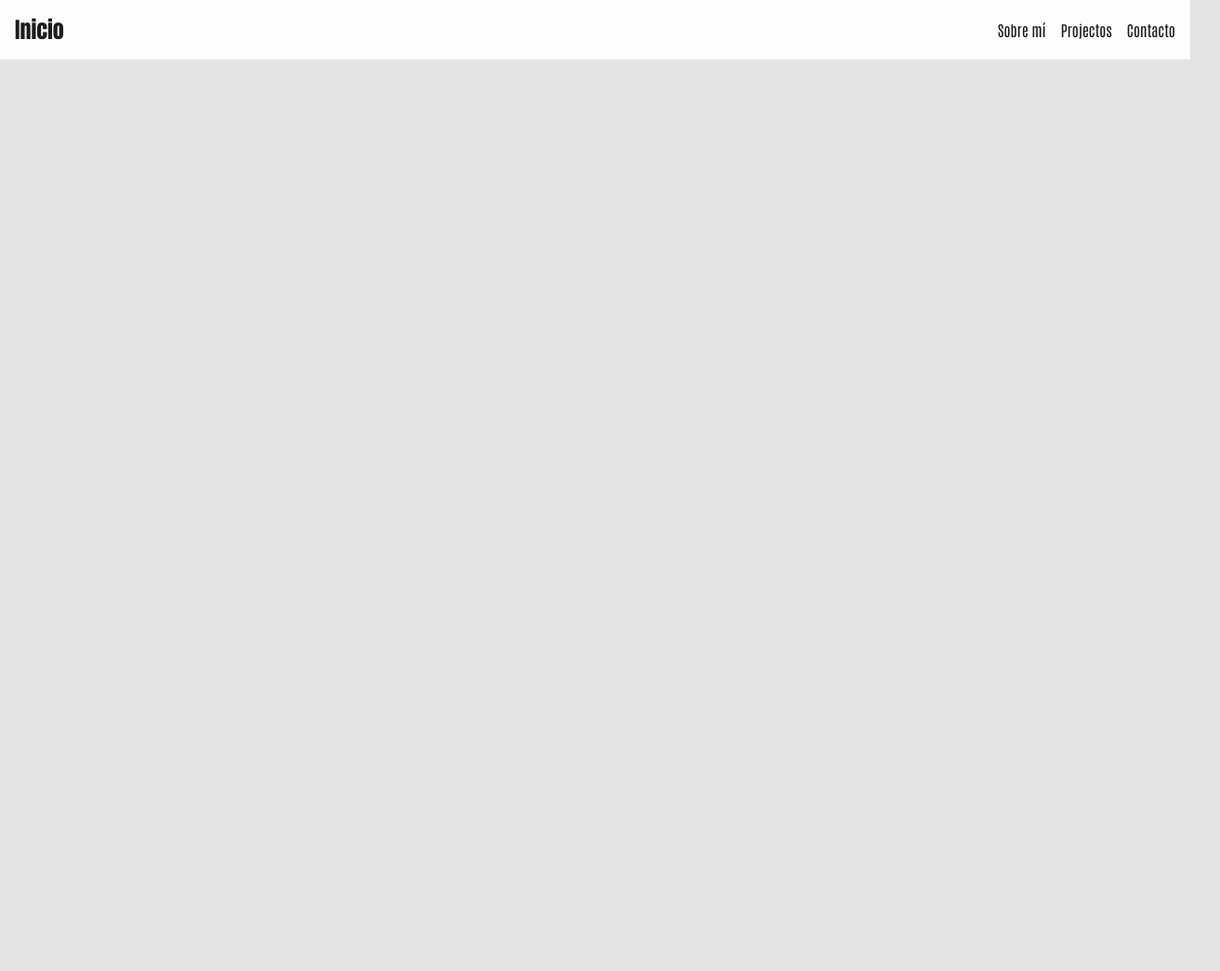
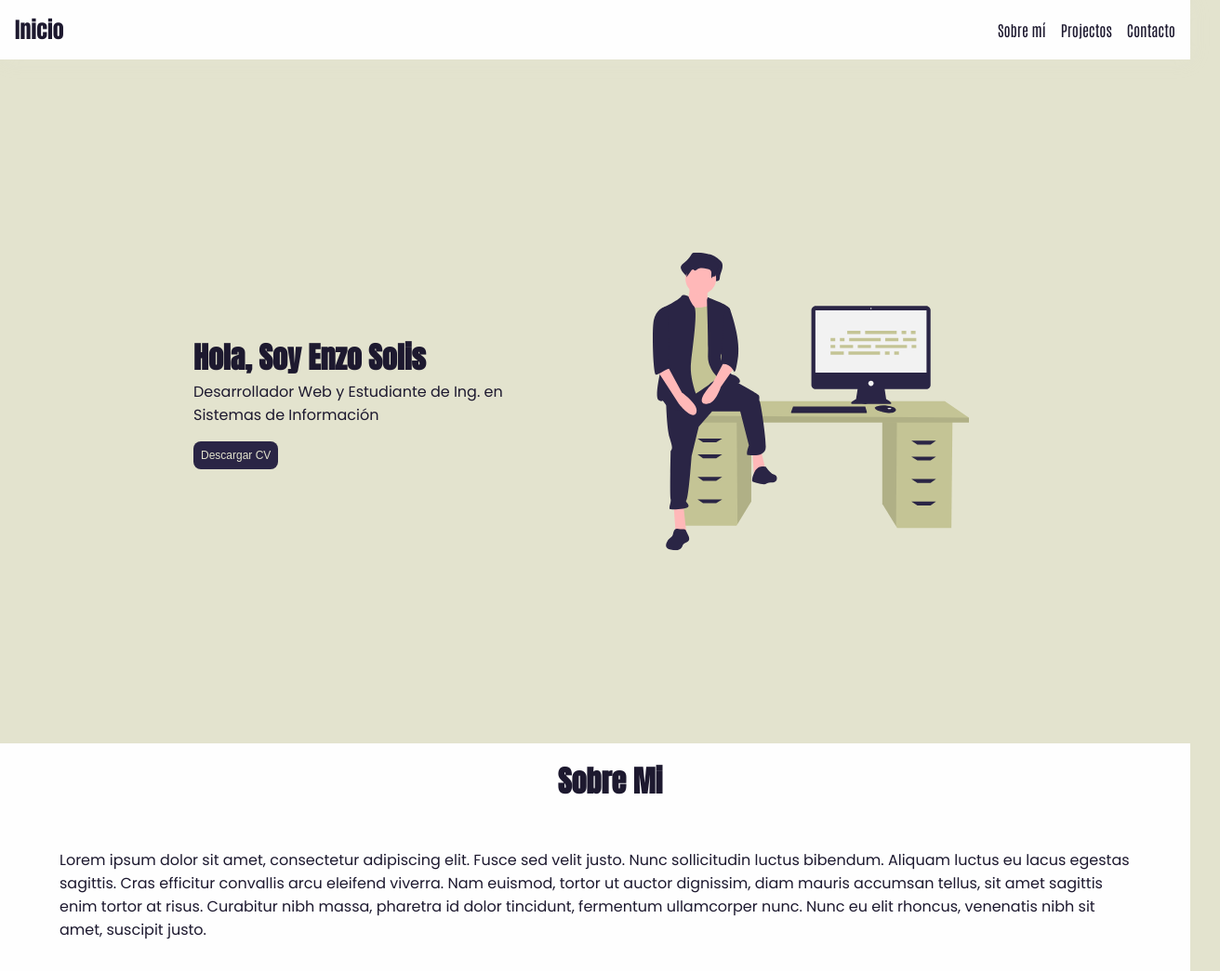
Before and after one commit to EnzoSolis/MyPortfolio, a plain HTML site: page Portfolio/index.html in a window 1280 px wide. Shown: the whole page at 93% size, 1312 px wide, since content can reach past the window. Before the commit the page ends 800 px from the top, so only its background shows below. Drawn offline with Linux system fonts and the light colour scheme.

Commit message:
feat: add presentation and about me

```diff
--- a/Portfolio/assets/css/index.css
+++ b/Portfolio/assets/css/index.css
@@ -4,19 +4,22 @@
 
 html[theme="light"] {
   font-size: 16px;
-  --text-color: #1C1C1C;
-  --link-hover-color: #2c2c2c;
-  --shadow-color: #1C1C1C1C;
+  --text-color: #1D192F;
+  --shadow-color: #E4E4E41C;
   --bg-one: #FEFEFE;
-  --bg-two: #E3E3E3;
+  --bg-two: #E3E3CE;
+  --bg-nav: #DADABE;
+  --btn-text-color: #E3E3CE;
+  --btn-color: #2A2545;
 }
 
 html[theme="dark"] {
-  --text-color: #f0f0f0;
-  --link-hover-color: #a776d8;
+  --text-color: #E3E3CE;
   --shadow-color: #1C1C1C;
-  --bg-one: #3d3d3d;
-  --bg-two: #242424;
+  --bg-one: #28222F;
+  --bg-two: #16131A;
+  --btn-text-color: #2A2545;
+  --btn-color: #E3E3CE;
 }
 
 body {
@@ -26,8 +29,26 @@ body {
   background-color: var(--bg-two);
 }
 
+header {
+  position: fixed;
+  top: 0; left: 0;
+  width: 100%;
+}
+
 nav {
   display: block;
+}
+
+h1 {
+  font-family: Anton, sans-serif;
+  font-size: 2rem;
+  margin: 0;
+  color: var(--text-color);
+}
+
+p {
+  font-family: Poppins, sans-serif;
+  color: var(--text-color);
 }
 
 #nav_menu_bar {
@@ -68,6 +89,11 @@ nav {
   text-decoration: underline;
 }
 
+.nav_right_links:focus {
+  text-decoration: underline;
+  outline: none;
+}
+
 .nav_right_links:last-child {
   margin-right: 0;
 }
@@ -88,10 +114,87 @@ nav {
   text-decoration: underline;
 }
 
+.nav_home:focus {
+  text-decoration: underline;
+  outline: none;
+}
+
+#content {
+  margin-top: 4rem;
+}
+
 .content_presentation {
-  background-color: #E3E3E3;
+  display: inline-flex;
   height: calc(100vh - 4rem);
+  width: 100%;
+  justify-content: center;
 }
+
+.content_presentation_left {
+  display: block;
+  align-content: center;
+  color: var(--text-color);
+  width: 50%;
+  max-width: 400px;
+  font-family: Antonio, sans-serif;
+  padding: 0 2rem;
+}
+
+.content_presentation_left > p {
+  margin-top: 0;
+}
+
+.content_presentation_right {
+  display: inline-flex;
+  justify-content: center;
+  align-items: center;
+  width: 50%;
+  max-width: 400px;
+  padding: 0 2rem;
+}
+
+.content_presentation_svg {
+  width: 85%;
+  height: 85%;
+}
+
+.btn_link > button {
+  padding: 0.5rem;
+  font-size: 0.75rem;
+  text-decoration: none;
+  color: var(--btn-text-color);
+  background: var(--btn-color);
+  border: none;
+  border-radius: 0.5rem;
+}
+
+.btn_link:hover > button, .btn_link:focus > button {
+  text-decoration: underline;
+}
+
+.btn_link:focus{
+  outline: none;
+}
+
+.content_about_me {
+  height: auto;
+  width: 100%;
+  background-color: var(--bg-one);
+  align-content: center;
+}
+
+.content_about_me > h1 {
+  width: 100%;
+  text-align: center;
+  padding: 1rem;
+}
+
+.content_about_me > p {
+  margin: 0;
+  padding: 2rem 4rem;
+}
+
+
 
 @media (width < 480px) {
 
@@ -231,4 +334,32 @@ nav {
     margin-bottom: 2rem;
   }
 
+  #content {
+    height: auto;
+  }
+
+  .content_presentation {
+    display: flex;
+    flex-direction: column-reverse;
+    height: auto;
+    justify-content: center;
+  }
+
+  .content_presentation_left {
+    width: auto;
+    height: auto;
+  }
+
+  .content_presentation_right {
+    width: 100%;
+    height: 75vw;
+    padding: 0;
+    max-width: none;
+  }
+
+  .content_presentation_svg {
+    width: 100%;
+    height: 75%;
+  }
+
 }
--- a/Portfolio/assets/js/index.js
+++ b/Portfolio/assets/js/index.js
@@ -1,4 +1,5 @@
 let menu_is_hide = true;
+changeTheme();
 
 window.onresize = (e) => {
   const menuitems = document.getElementById("nav_menu_items");
@@ -16,6 +17,16 @@ window.onresize = (e) => {
     hamburger.children[2].className = "nav_hamburger_bar";
   }
 };
+
+function changeTheme() {
+  if (!window.matchMedia) return;
+
+  const html = document.documentElement;
+  const is_dark_theme = window.matchMedia('(prefers-color-scheme:dark)').matches;
+  const theme = (is_dark_theme) ? "dark" : "light";
+
+  html.setAttribute("theme", theme);
+}
 
 function unhideMenu(menuitems, burger) {
   menu_is_hide = false;
--- a/Portfolio/index.html
+++ b/Portfolio/index.html
@@ -15,35 +15,51 @@
 <body>
   <header>
     <nav>
-      <div id="nav_menu_bar" onclick="showMenu()">
+      <div id="nav_menu_bar" onclick="showMenu()" tabindex="0">
         <div id="nav_hamburger">
           <div class="nav_hamburger_bar"></div>
           <div class="nav_hamburger_bar"></div>
           <div class="nav_hamburger_bar"></div>
         </div>
-        <span class="nav_title">Portfolio</span>
+        <h1 class="nav_title">Portfolio</h1>
       </div>
       <div id="nav_menu_items" class="nav_menu_items">
         <div class="nav_left">
-          <a class="nav_home" href="#">Inicio</a>
+          <a class="nav_home" href="#" tabindex="1">Inicio</a>
         </div>
         <div class="nav_right">
-          <a class="nav_right_links" href="">Sobre mí</a>
-          <a class="nav_right_links" href="">Projectos</a>
-          <a class="nav_right_links" href="">Contacto</a>
+          <a class="nav_right_links" tabindex="2" href="">Sobre mí</a>
+          <a class="nav_right_links" tabindex="3" href="">Projectos</a>
+          <a class="nav_right_links" tabindex="4" href="">Contacto</a>
         </div>
       </div>
     </nav>
   </header>
-
   <div id="content">
     <section class="content_presentation">
       <div class="content_presentation_left">
-
+        <h1>Hola, Soy Enzo Solis</h1>
+        <p>Desarrollador Web y Estudiante de Ing. en Sistemas de Información</p>
+        <a class="btn_link" tabindex="5" href="assets/docs/CV_EnzoRaulSolis.pdf" target="_blank">
+          <button type="button" tabindex="-1">Descargar CV</button>
+        </a>
       </div>
       <div class="content_presentation_right">
-
+        <img class="content_presentation_svg"
+          src="assets/img/undraw_feeling_proud_qne1 1.svg"
+          alt="Un hombre sentado en el escritorio"
+          >
       </div>
+    </section>
+    <section class="content_about_me">
+      <h1>Sobre Mi</h1>
+      <p>
+        Lorem ipsum dolor sit amet, consectetur adipiscing elit. Fusce sed velit justo. Nunc sollicitudin luctus
+        bibendum. Aliquam luctus eu lacus egestas sagittis. Cras efficitur convallis arcu eleifend viverra.
+        Nam euismod, tortor ut auctor dignissim, diam mauris accumsan tellus, sit amet sagittis enim tortor
+        at risus. Curabitur nibh massa, pharetra id dolor tincidunt, fermentum ullamcorper nunc. Nunc eu elit
+        rhoncus, venenatis nibh sit amet, suscipit justo.
+      </p>
     </section>
   </div>
 
```
Also changed, not shown: Portfolio/assets/img/undraw_feeling_proud_qne1 1.svg (added), 2 other files.
